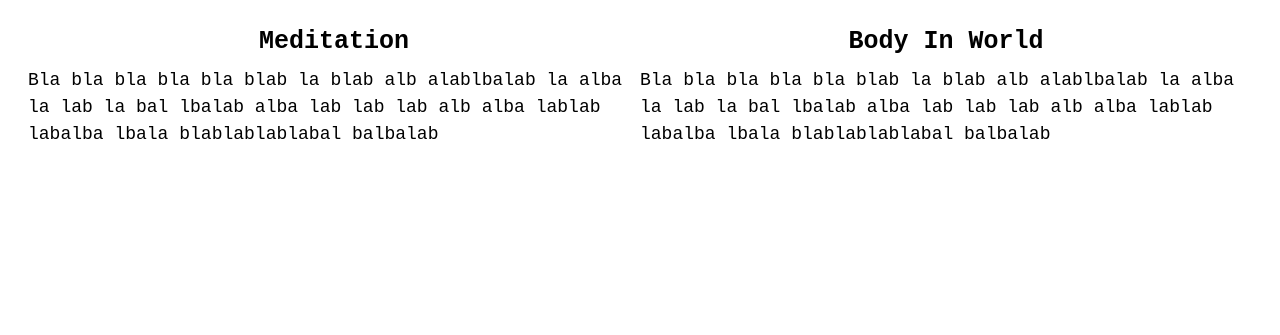
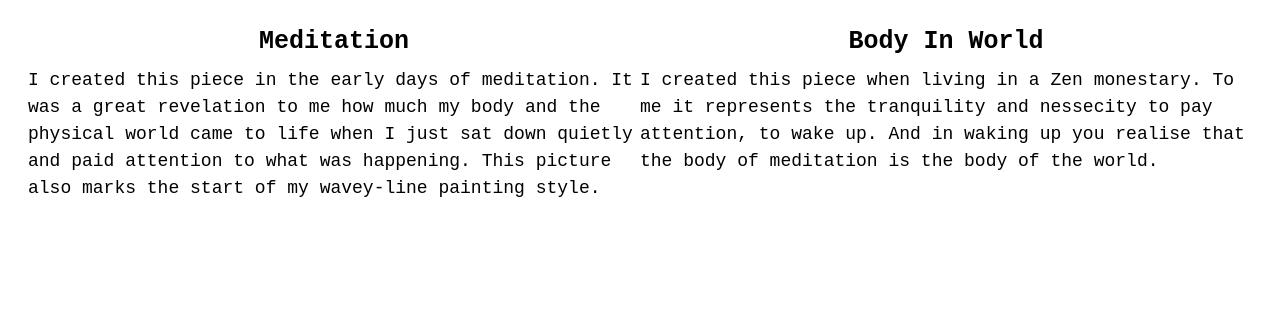
Before and after one commit to Sadgrove/Orchid, a plain HTML site: page artwork.html in a window 1280 px wide. Shown: the part 847-1182 px from the top of the page. Drawn offline with Linux system fonts and the light colour scheme.

Commit message:
Update artwork.html

```diff
--- a/artwork.html
+++ b/artwork.html
@@ -76,8 +76,8 @@ li a:hover {
      </div>
      <div class="artcontainer">
         <ul>
-            <li> <div class="bottom">Meditation</div>Bla bla bla bla bla blab la blab alb alablbalab la alba la lab la bal lbalab alba lab lab lab alb alba lablab labalba lbala blablablablabal balbalab </li>
-            <li> <div class="bottom">Body In World</div> Bla bla bla bla bla blab la blab alb alablbalab la alba la lab la bal lbalab alba lab lab lab alb alba lablab labalba lbala blablablablabal balbalab </li>
+            <li> <div class="bottom">Meditation</div>I created this piece in the early days of meditation. It was a great revelation to me how much my body and the physical world came to life when I just sat down quietly and paid attention to what was happening. This picture also marks the start of my wavey-line painting style. </li>
+            <li> <div class="bottom">Body In World</div>I created this piece when living in a Zen monestary. To me it represents the tranquility and nessecity to pay attention, to wake up. And in waking up you realise that the body of meditation is the body of the world.</li>
         </ul>
     </div>
 
@@ -85,7 +85,7 @@ li a:hover {
 
         <div>
         <H2 class=wakeupwriting>Wake Up</H2>
-        <p>Bla bla bla bla bla bla bla bla bla bla bla bla bla bla bla bla bla bla bla bla bla bla bla bla bla bla bla bla bla bla bla bla bla bla bla bla bla bla bla bla bla bla bla bla bla bla bla bla bla bla bla bla bla bla bla bla bla bla bla bla bla bla bla bla bla bla bla bla bla bla bla bla bla bla bla bla bla bla bla bla bla bla bla bla bla bla bla bla bla bla bla bla bla bla bla bla bla bla bla bla bla bla bla bla bla bla bla bla bla bla bla bla bla bla bla bla bla bla bla bla bla bla bla bla bla bla bla bla bla bla bla bla bla bla bla bla bla bla bla bla bla bla bla bla bla bla bla bla bla bla bla bla bla bla bla bla bla bla bla bla bla bla bla bla bla bla bla bla bla bla bla bla bla bla bla bla bla bla bla bla bla bla bla bla bla bla bla bla bla bla bla bla bla bla bla bla bla bla bla bla bla bla bla bla bla bla bla bla bla bla bla bla bla bla bla bla bla bla bla bla bla bla bla bla bla bla bla bla bla bla bla bla bla bla bla bla bla bla bla</p>
+        <p>In this painting, I was aiming to express the non-dual nature of humans and the earth. I was inspired by the visionary painter Alex Grey. In his work he attempts to capture the non-dual realisations and visions of his psychadelic experiences.</p>
         </div>
 
        <div class="row">
```
